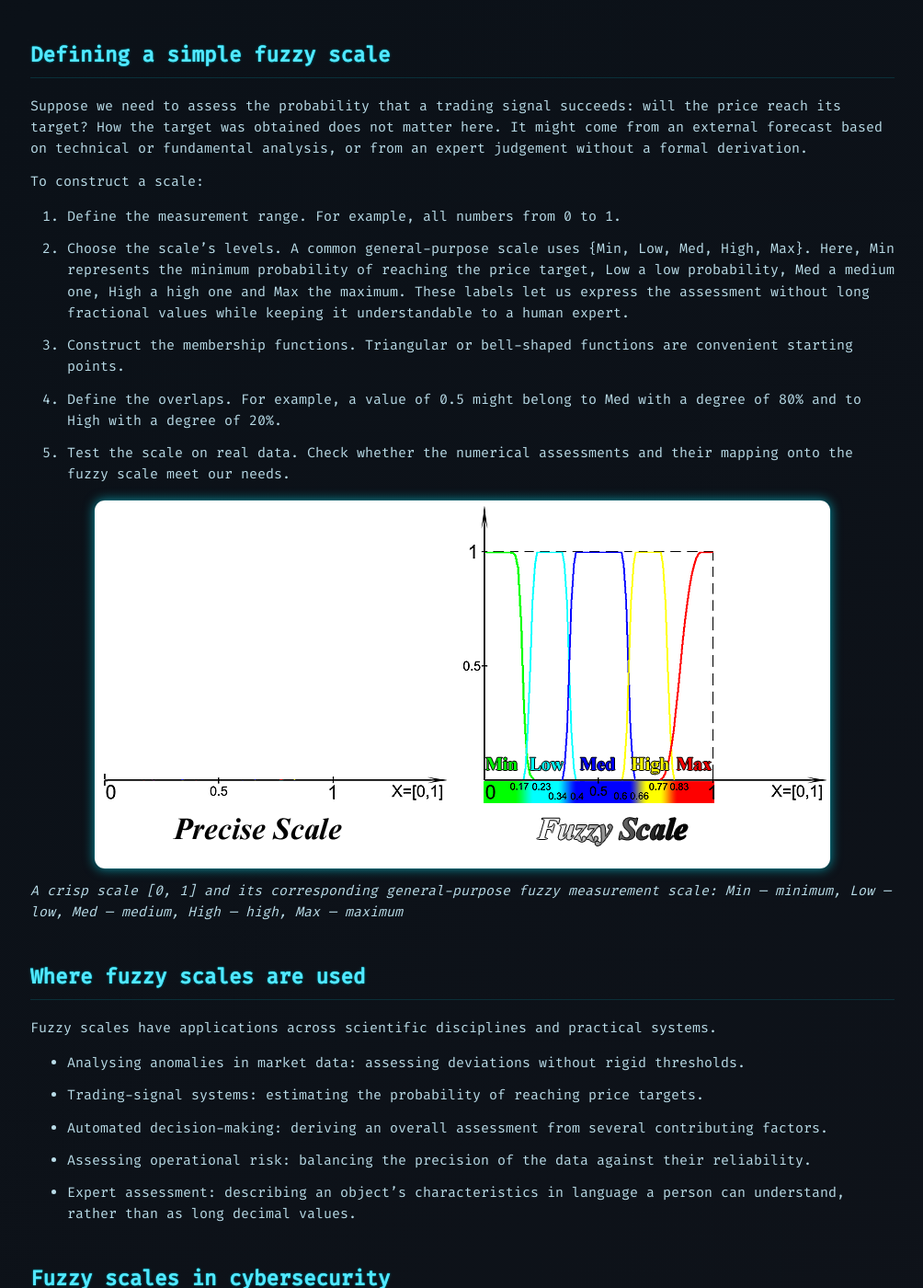
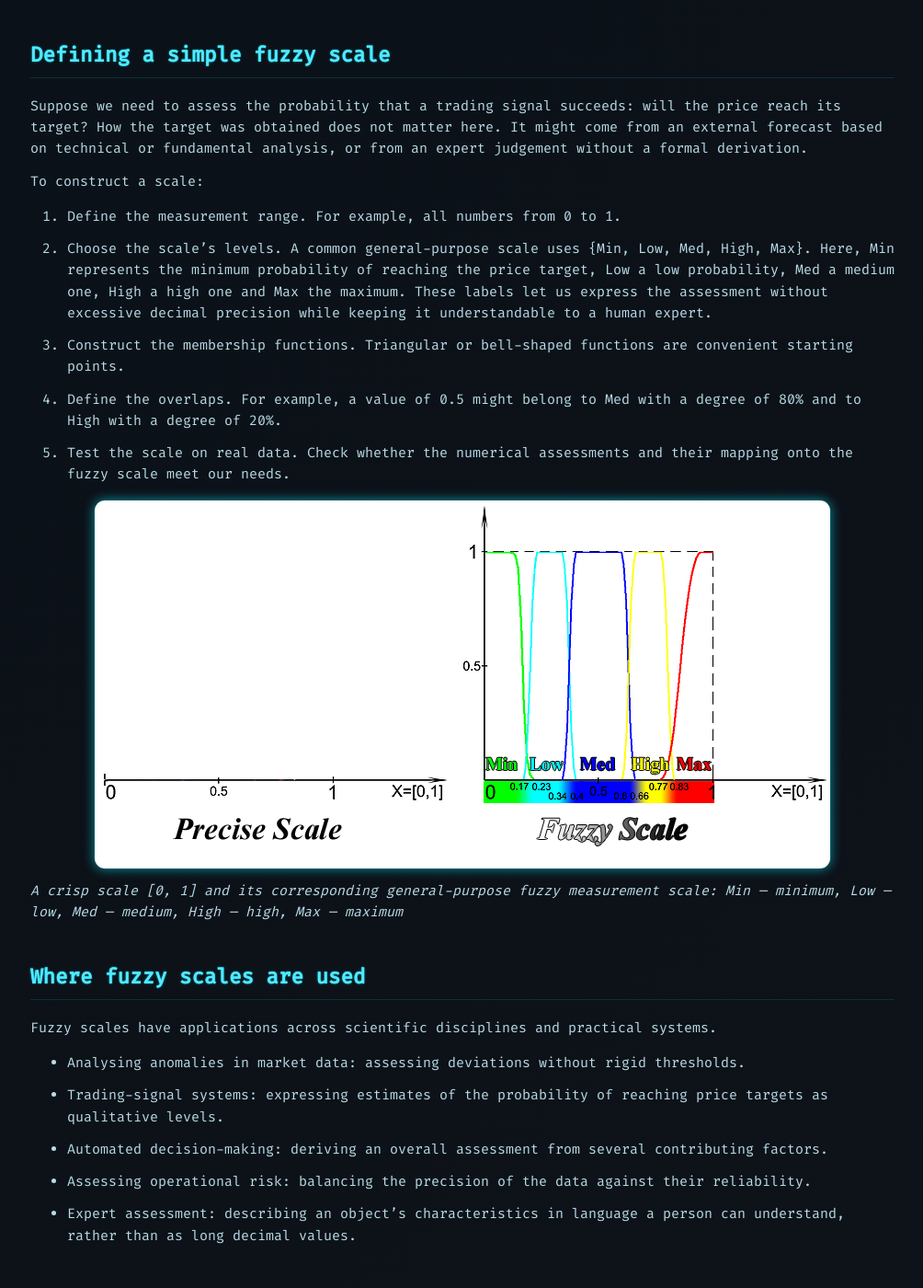
Before and after one commit to Fuzzy-Technologies/fuzzy-technologies.github.io, a Jekyll site: the page built from articles/2025-04-10-fuzzy-scales.md, in a window 1280 px wide and 1400 px high, scrolled down 3839 px. Shown: the whole window at 92% size, without its empty margins (137-1141 px from the left). Built offline with Jekyll 4.4.1, drawn with Linux system fonts in a browser that asks for light colours; Markdown is read by kramdown in place of the engine named in the settings.

Commit message:
Refine English terminology after technical editorial review

```diff
--- a/articles/2025-04-10-fuzzy-scales.md
+++ b/articles/2025-04-10-fuzzy-scales.md
@@ -87,7 +87,7 @@ To construct a scale:
 
 1. Define the measurement range. For example, all numbers from 0 to 1.
 
-2. Choose the scale's levels. A common general-purpose scale uses {Min, Low, Med, High, Max}. Here, Min represents the minimum probability of reaching the price target, Low a low probability, Med a medium one, High a high one and Max the maximum. These labels let us express the assessment without long fractional values while keeping it understandable to a human expert.
+2. Choose the scale's levels. A common general-purpose scale uses {Min, Low, Med, High, Max}. Here, Min represents the minimum probability of reaching the price target, Low a low probability, Med a medium one, High a high one and Max the maximum. These labels let us express the assessment without excessive decimal precision while keeping it understandable to a human expert.
 
 3. Construct the membership functions. Triangular or bell-shaped functions are convenient starting points.
 
@@ -105,7 +105,7 @@ Fuzzy scales have applications across scientific disciplines and practical syste
 
 - Analysing anomalies in market data: assessing deviations without rigid thresholds.
 
-- Trading-signal systems: estimating the probability of reaching price targets.
+- Trading-signal systems: expressing estimates of the probability of reaching price targets as qualitative levels.
 
 - Automated decision-making: deriving an overall assessment from several contributing factors.
 
```
